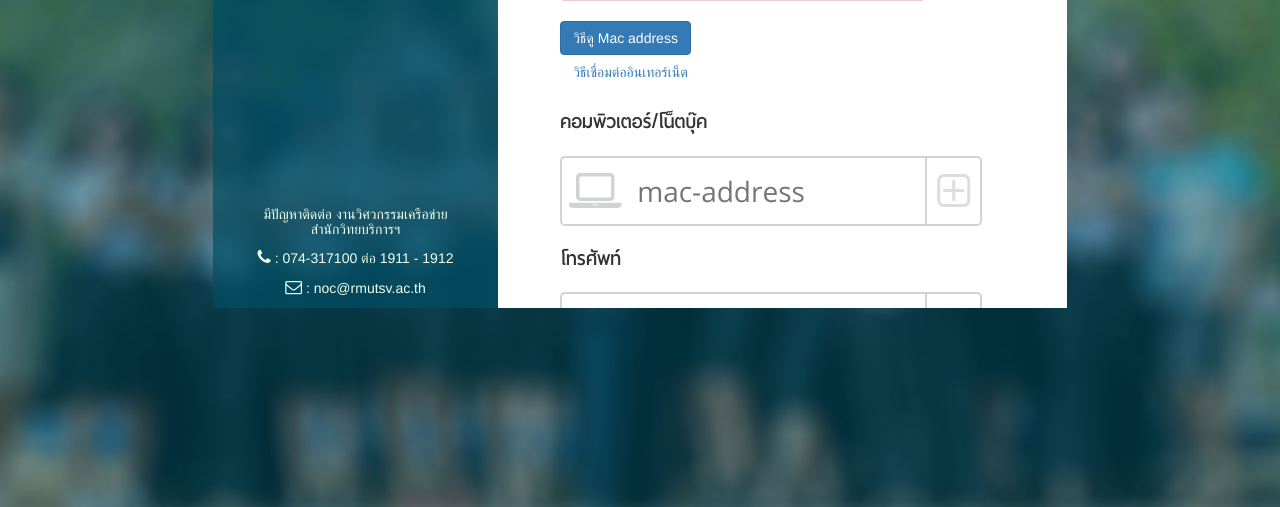
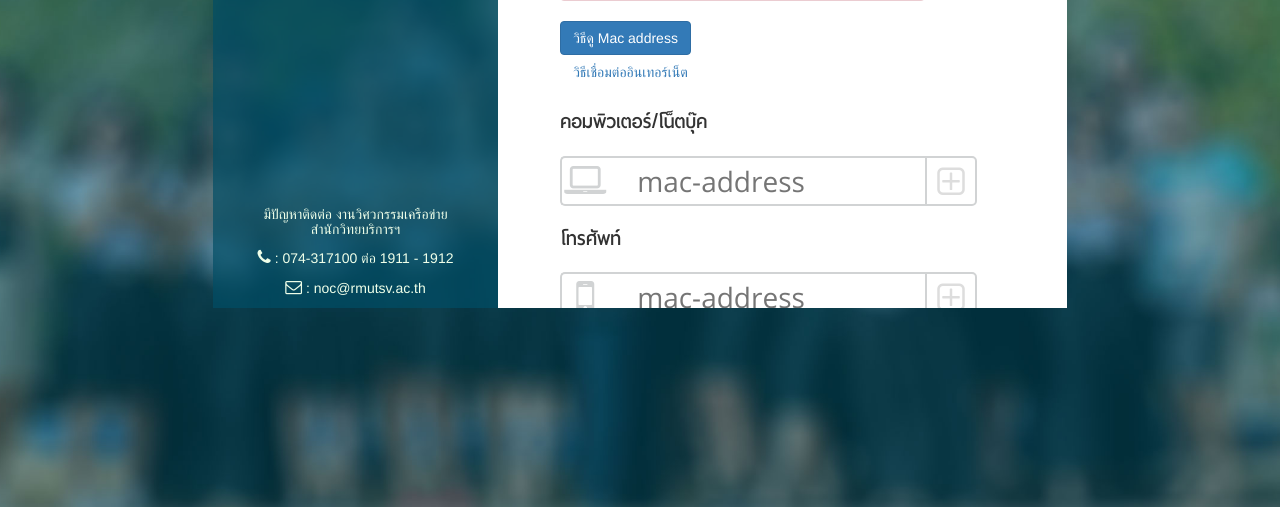
Before and after one commit to sorapan/tidti, a CodeIgniter app: the page made by application/views/student/index.php in a window 1280 px wide. Shown: the part 897-1404 px from the top of the page. Run offline with CodeIgniter, Linux system fonts and the light colour scheme; data that the repository does not hold is empty; style sheets or scripts are compiled from the project's sources.

Commit message:
edit some css

```diff
--- a/asset/sass/user_page.css
+++ b/asset/sass/user_page.css
@@ -56,29 +56,29 @@
 .user-page .ch-device {
   position: relative;
   width: 100%;
-  height: 70px;
+  height: 50px;
   margin: 20px 0;
   /* hide input */ }
   .user-page .ch-device > label {
-    height: 70px;
-    width: 70px;
+    height: 50px;
+    width: 50px;
     background-color: transparent;
     font-size: 5em;
-    line-height: 70px;
+    line-height: 50px;
     text-align: center;
     left: 0;
     color: #D1D3D4;
     position: absolute; }
     .user-page .ch-device > label.mobile {
-      font-size: 3.3em; }
+      font-size: 3em; }
     .user-page .ch-device > label.tablet {
-      font-size: 4em;
-      line-height: 75px; }
+      font-size: 3em;
+      line-height: 55px; }
     .user-page .ch-device > label.laptop {
-      font-size: 3.5em; }
+      font-size: 2.8em; }
   .user-page .ch-device > input.text {
     width: 100%;
-    height: 70px;
+    height: 50px;
     padding-left: 75px;
     font-size: 2em;
     border-radius: 5px 0 0 5px;
@@ -86,9 +86,9 @@
     border-right: none;
     float: left; }
   .user-page .ch-device > button.button {
-    height: 70px;
-    line-height: 70px;
-    font-size: 3em;
+    height: 50px;
+    line-height: 50px;
+    font-size: 2.5em;
     padding: 0 10px;
     border: 2px solid #D1D3D4;
     border-radius: 0 5px 5px 0;
--- a/asset/sass/user_page.scss
+++ b/asset/sass/user_page.scss
@@ -91,12 +91,12 @@
     .ch-device{
         position: relative;
         width: 100%;
-        height: 70px;
+        height: 50px;
         margin: 20px 0 ;
 
         > label{
-            height: 70px;
-            width: 70px;
+            height: 50px;
+            width: 50px;
             background-color: transparent;
             font-size: 5em;
             // text-indent: 10px;
@@ -107,14 +107,14 @@
             position: absolute;
 
             &.mobile{
-                font-size: 3.3em;
+                font-size: 3em;
             }
             &.tablet{
-                font-size: 4em;
-                line-height: 75px;
+                font-size: 3em;
+                line-height: 55px;
             }
             &.laptop{
-                font-size: 3.5em;
+                font-size: 2.8em;
             }
         }
         >input.text{
@@ -129,9 +129,9 @@
         }
         >button.button{
             // background-color:
-            height: 70px;
-            line-height: 70px;
-            font-size: 3em;
+            height: 50px;
+            line-height: 50px;
+            font-size: 2.5em;
             padding: 0 10px;
             border: 2px solid #D1D3D4;
             border-radius: 0 5px 5px 0;
```
